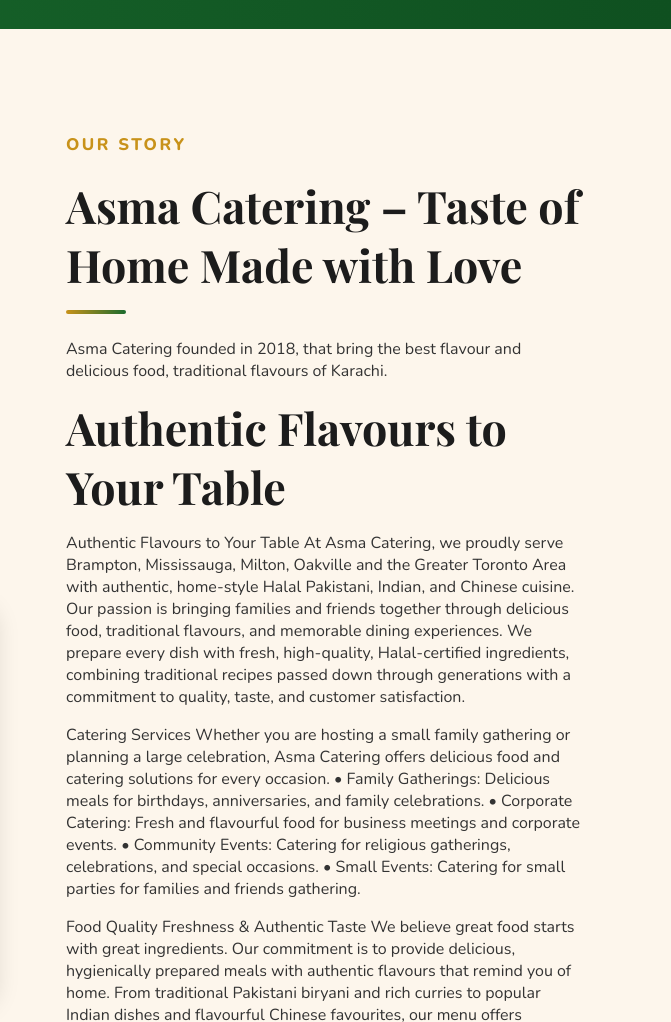
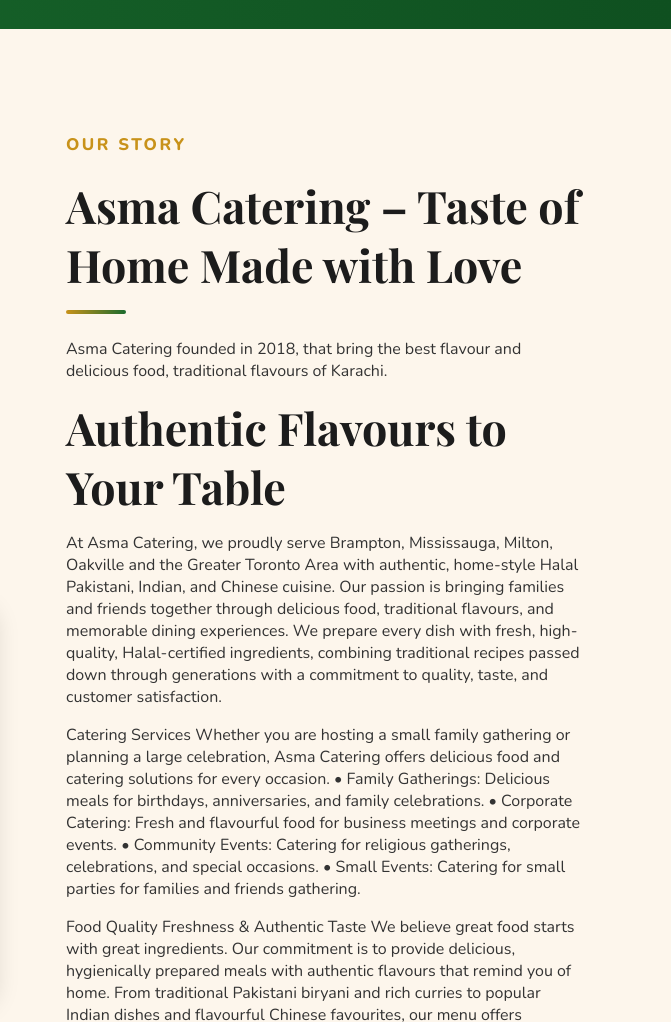
Before and after one commit to shwgit-gcp/AsmaCatering, a plain HTML site: page index.html in a window 1280 px wide. Shown: the part 920-1942 px from the top of the page, 609-1280 px from the left. Drawn offline with nearby package versions, Linux system fonts and the light colour scheme.

Commit message:
Update index.html

```diff
--- a/index.html
+++ b/index.html
@@ -586,8 +586,7 @@
       <h2 class="section-title">Asma Catering – Taste of Home Made with Love</h2>
       <div class="section-divider" style="margin:0 0 24px;"></div>
 Asma Catering founded in 2018, that bring the best flavour and delicious food, traditional flavours of Karachi.</p>
-<h1 class="section-title">Authentic Flavours to Your Table</h1>
- Authentic Flavours to Your Table
+<h2 class="section-title">Authentic Flavours to Your Table</h2>
 At Asma Catering, we proudly serve Brampton, Mississauga, Milton, Oakville and the Greater Toronto Area with authentic, home-style Halal Pakistani, Indian, and Chinese cuisine. Our passion is bringing families and friends together through delicious food, traditional flavours, and memorable dining experiences.
 We prepare every dish with fresh, high-quality, Halal-certified ingredients, combining traditional recipes passed down through generations with a commitment to quality, taste, and customer satisfaction.</p>
 <strong></strong> Catering Services
```
